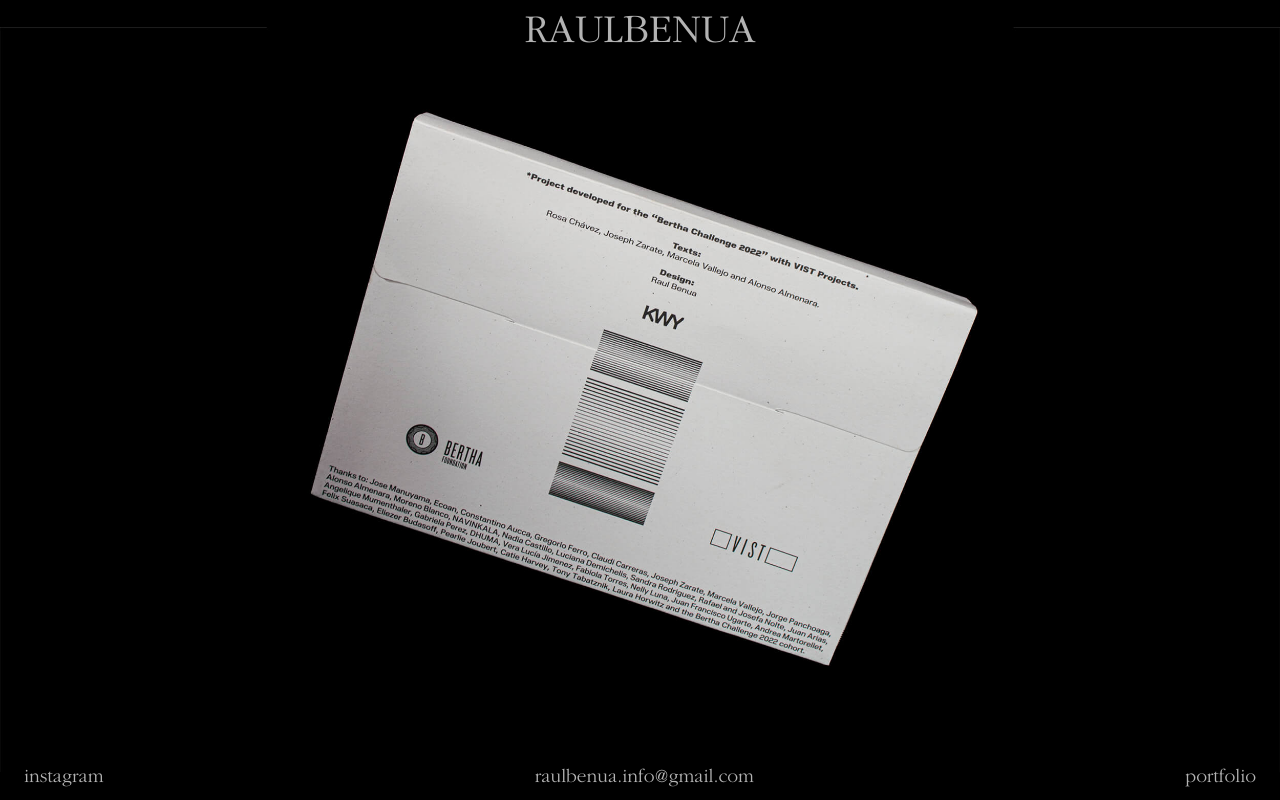
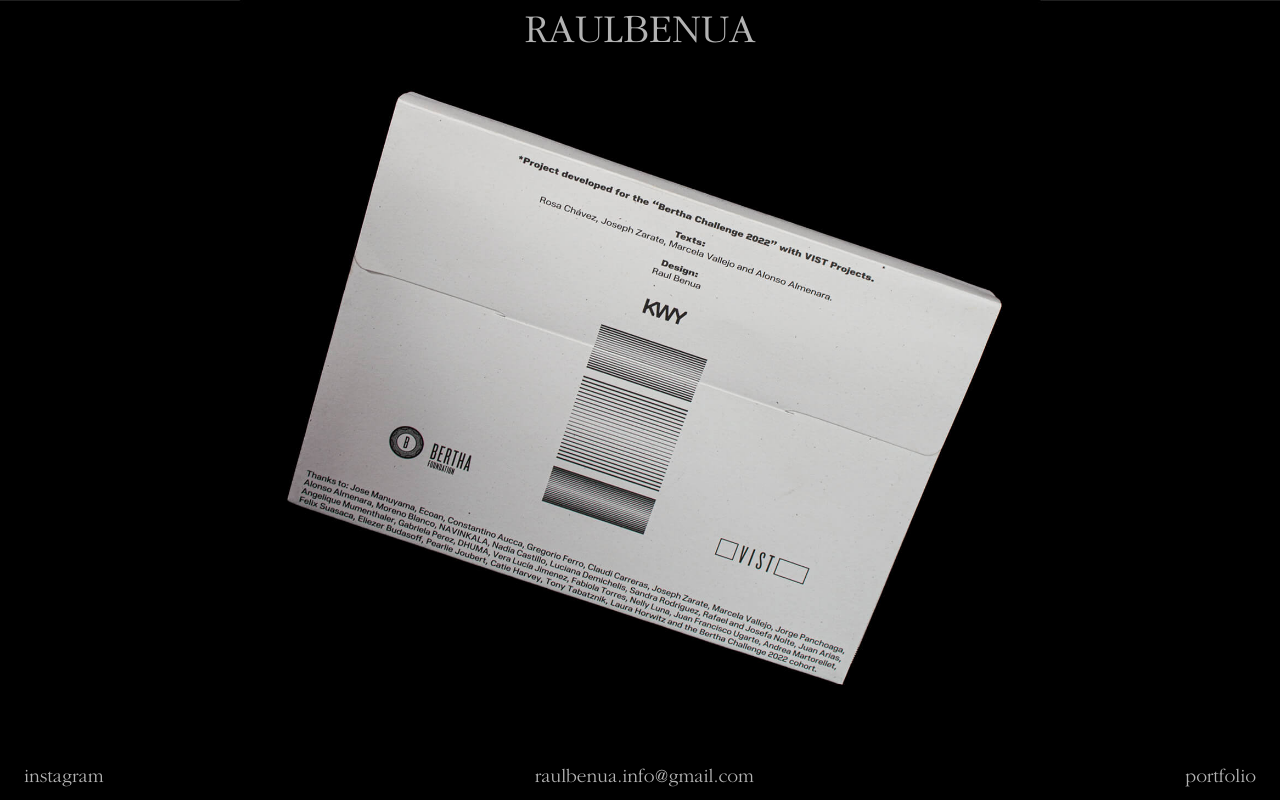
Before and after one commit to raulbenua/raulbenua-website, a Next.js app: page / in a window 1280 px wide. Built offline with nearby package versions, Linux system fonts and the light colour scheme.

Commit message:
fix: se cambió el estilo de la imagen en la galería a 'cover'

```diff
--- a/src/app/components/Gallery.tsx
+++ b/src/app/components/Gallery.tsx
@@ -60,7 +60,7 @@ export default function Gallery({ imagesH, imagesV }: GalleryProps) {
             fill
             sizes="100vw"
             quality={85}
-            style={{ objectFit: 'contain' }}
+            style={{ objectFit: 'cover' }}
             priority
           />
         </motion.div>
```
